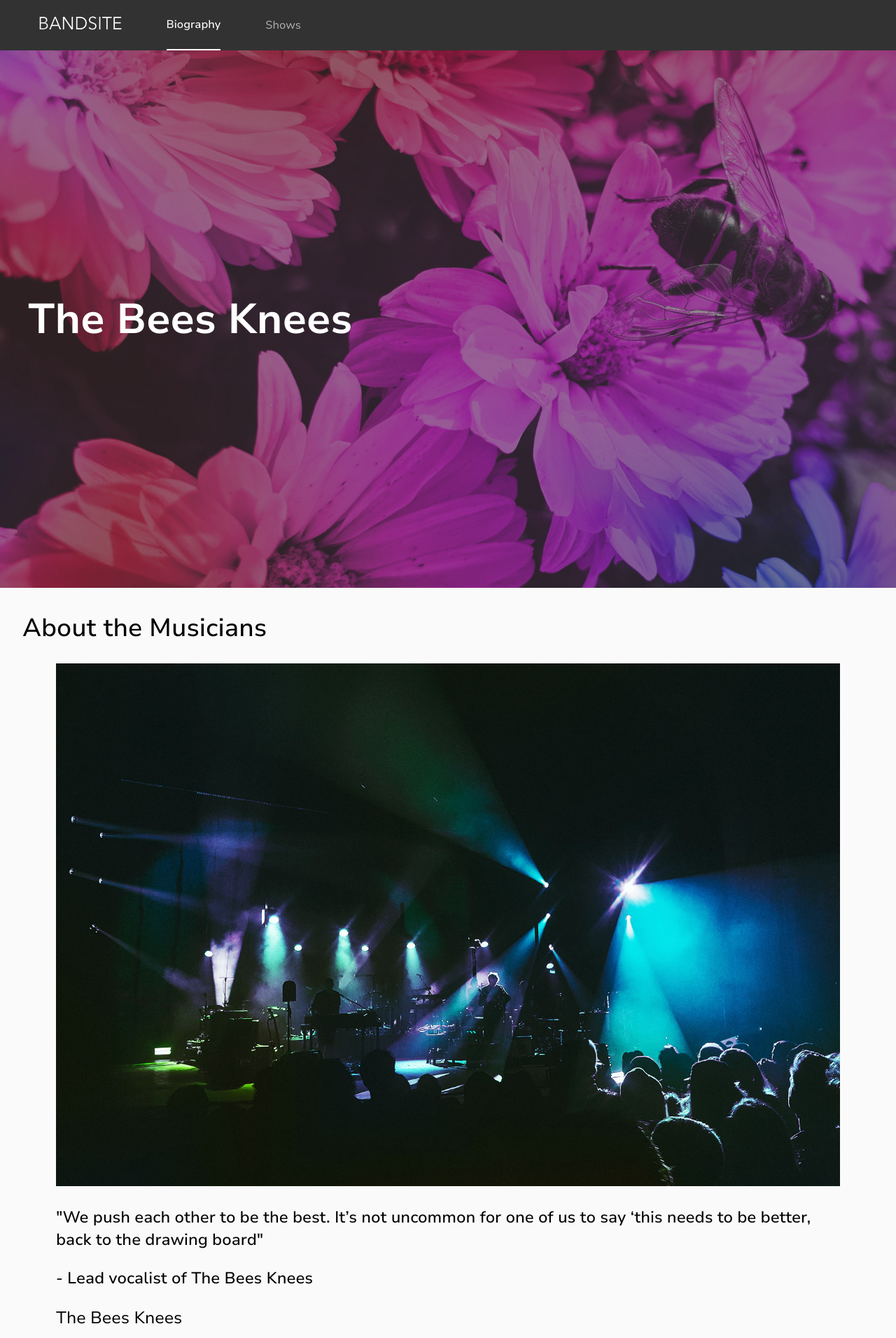
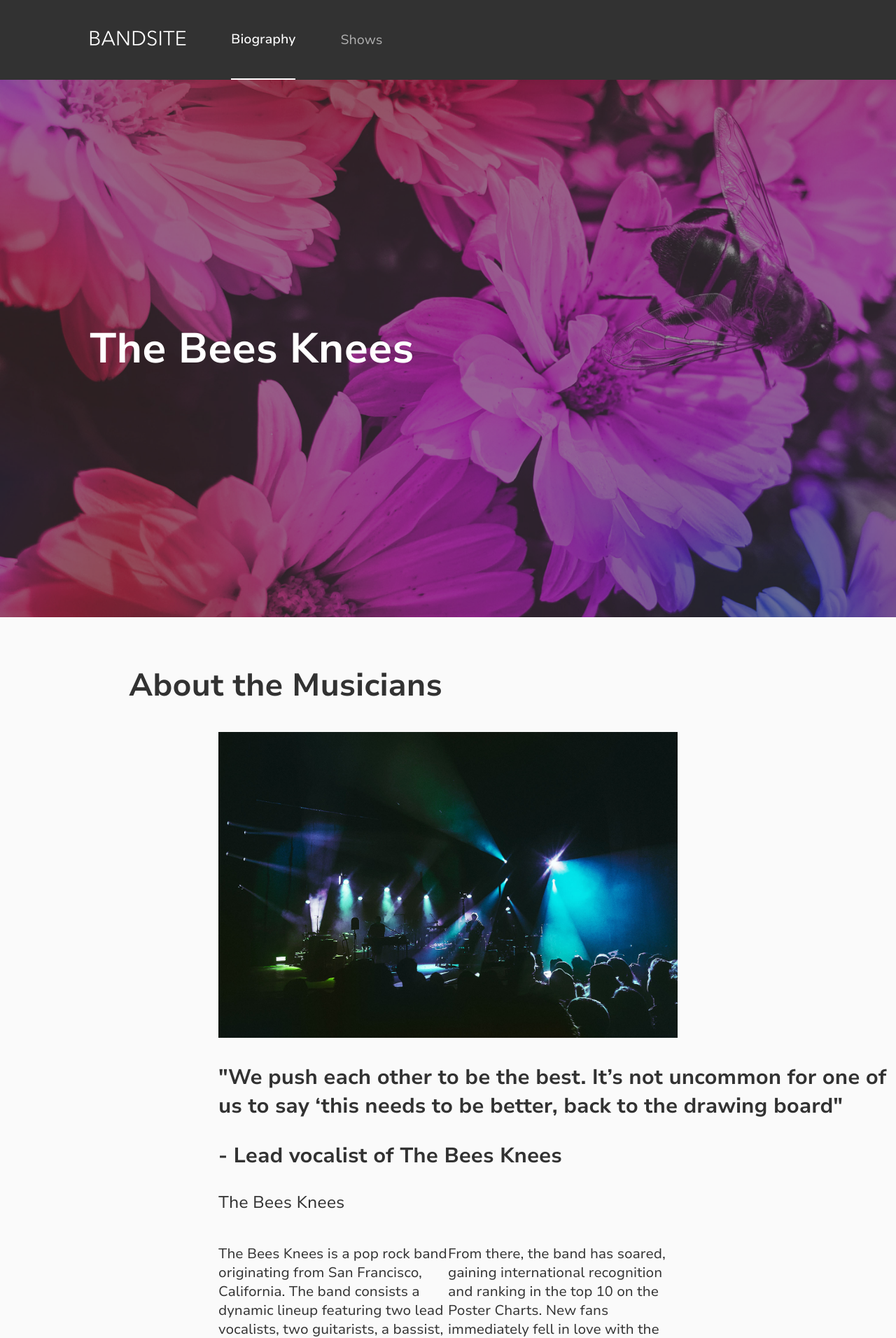
Before and after one commit to JFattahi/jacob-fattahi-bandsite, a plain HTML site: page index.html in a window 1280 px wide. Shown: the top 1912 px of the page at 70% size. Drawn offline with nearby package versions, Linux system fonts and the light colour scheme; files that its build step writes are made by us from their sources.

Commit message:
finish desktop style

```diff
--- a/index.html
+++ b/index.html
@@ -44,7 +44,7 @@
         <img src="./assets/images/band.jpg" alt="band" class="about__img" />
       </div>
       <div class="about__sub-header">
-        <p>
+        <p class="p1">
           "We push each other to be the best. It’s not uncommon for one of us to
           say ‘this needs to be better, back to the drawing board"
         </p>
--- a/styles/aboutMusicians.scss
+++ b/styles/aboutMusicians.scss
@@ -5,6 +5,7 @@
   width: 100%;
   background-color: #fafafa;
   padding: 0 2rem;
+  color: #323232;
 
   &__h1 {
     // Text size: 24px | Line height: 32px | Text weight: Bold 700
@@ -12,6 +13,7 @@
     line-height: 2rem;
     font-weight: 700;
     margin: 1.5rem 0 1rem;
+    color: #323232;
   }
 
   &__img-wrap {
@@ -86,14 +88,32 @@
   }
 }
 
-// @include desktop {
-//   // .sidebar {
-//   //     background-color: orange;
-//   //     padding: 2rem;
-//   // }
+@include desktop {
+  .about {
+    padding: 2rem 19.5rem;
+    &__p {
+      font-size: 20px;
+      line-height: normal;
+      // width: 430px;
+      width: 614px;
+    }
+    &__h1 {
+      font-size: 45px;
+      font-weight: 700;
+      margin: 2rem -8rem 2rem;
+    }
+    &__sub-header {
+      font-size: 30px;
+      font-weight: 700;
+      line-height: normal;
 
-//   // .main-content {
-//   //     padding: 2rem;
-//   //     font-size: 150%;
-//   // }
-// }
+      .p1 {
+        width: 965px;
+      }
+    }
+  }
+// width 965 px
+
+
+
+}
--- a/styles/footer.scss
+++ b/styles/footer.scss
@@ -99,6 +99,6 @@
 
 @include desktop {
   .foot {
-    padding: 2rem 7rem;
+    padding: 2rem 12rem;
   }
 }
--- a/styles/gallery.scss
+++ b/styles/gallery.scss
@@ -68,6 +68,12 @@
 
 @include desktop {
   .gallery {
-    padding: 2rem 7rem 1rem;
+    padding: 2rem 12rem 1rem;
+
+    h1 { // 3rem 2rem 49px
+      font-size: 49px;
+      margin-top: 3rem;
+      margin-bottom: 3rem;
+    }
   }
 }
--- a/styles/partials/_header.scss
+++ b/styles/partials/_header.scss
@@ -50,14 +50,13 @@
   }
 }
 
-// @include desktop {
-//   // .sidebar {
-//   //     background-color: orange;
-//   //     padding: 2rem;
-//   // }
+@include desktop {
+  .header {
+    &__txt {
 
-//   // .main-content {
-//   //     padding: 2rem;
-//   //     font-size: 150%;
-//   // }
-// }
+      margin-left: 10%;
+
+    }
+
+  }
+}
--- a/styles/partials/_nav.scss
+++ b/styles/partials/_nav.scss
@@ -1,50 +1,43 @@
 @use "./mixins" as *;
-
 
 // Style for nav bar
 .nav-bar {
-
   width: 100%;
   background-color: #323232;
-  color: #AFAFAF;
+  color: #afafaf;
 
   display: flex;
   flex-direction: column;
 
-
-  font-size: .875rem;
+  font-size: 0.875rem;
   line-height: 1.375rem;
   font-weight: 400;
 
   &--active {
-    color: #FFFFFF;
+    color: #ffffff;
     font-weight: 500;
-    border-bottom: 2px solid #FFFFFF;
+    border-bottom: 2px solid #ffffff;
   }
 
-
   &__logo {
-
     // padding: 1rem;
+    width: 120px;
+    height: 20px;
     align-self: center;
     width: 120px;
     margin-top: 1rem;
   }
 
   &__img {
-    max-height: 20px;
-    max-width: 120px;
     width: 100%;
     object-fit: contain;
   }
-
 
   &__options {
     width: 100%;
     margin-top: 0.5rem;
     display: flex;
     align-self: center;
-
   }
 
   &__link {
@@ -54,11 +47,7 @@
     align-items: center;
     padding-bottom: 0.5rem;
   }
-
-
-
 }
-
 
 // ------------------------- tablet ----------------------------
 
@@ -76,27 +65,17 @@
     font-weight: 400;
 
     &__logo {
-
       // padding: 1rem;
       align-self: center;
       width: 140px;
       margin: 0 2rem;
     }
 
-  &__img {
-    max-height: 20px;
-    max-width: 120px;
-    width: 100%;
-    object-fit: contain;
-  }
-
-
     &__options {
       margin-top: 0;
       width: 100%;
       display: flex;
       align-self: center;
-
     }
 
     &__link {
@@ -107,9 +86,6 @@
       padding: 1.5rem 0;
       margin: 0 2rem;
     }
-
-
-
   }
   // .main-content {
   //     width: 70%;
@@ -123,11 +99,17 @@
 // -------------------------- desktop -------------------
 
 @include desktop {
+  .nav-bar {
+    font-size: 19px;
+    &__logo {
+      margin-left: 10%;
+      height: auto;
+      width: 180px;
+    }
 
-  .nav-bar {
+    &__link {
+      padding: 2.8125rem 0;
+    }
 
-    &__logo {
-      margin-left: 3.5rem;
   }
 }
-}
```
Also changed, not shown: 4 other files. Lines whose indentation alone changed are shown as unchanged.
